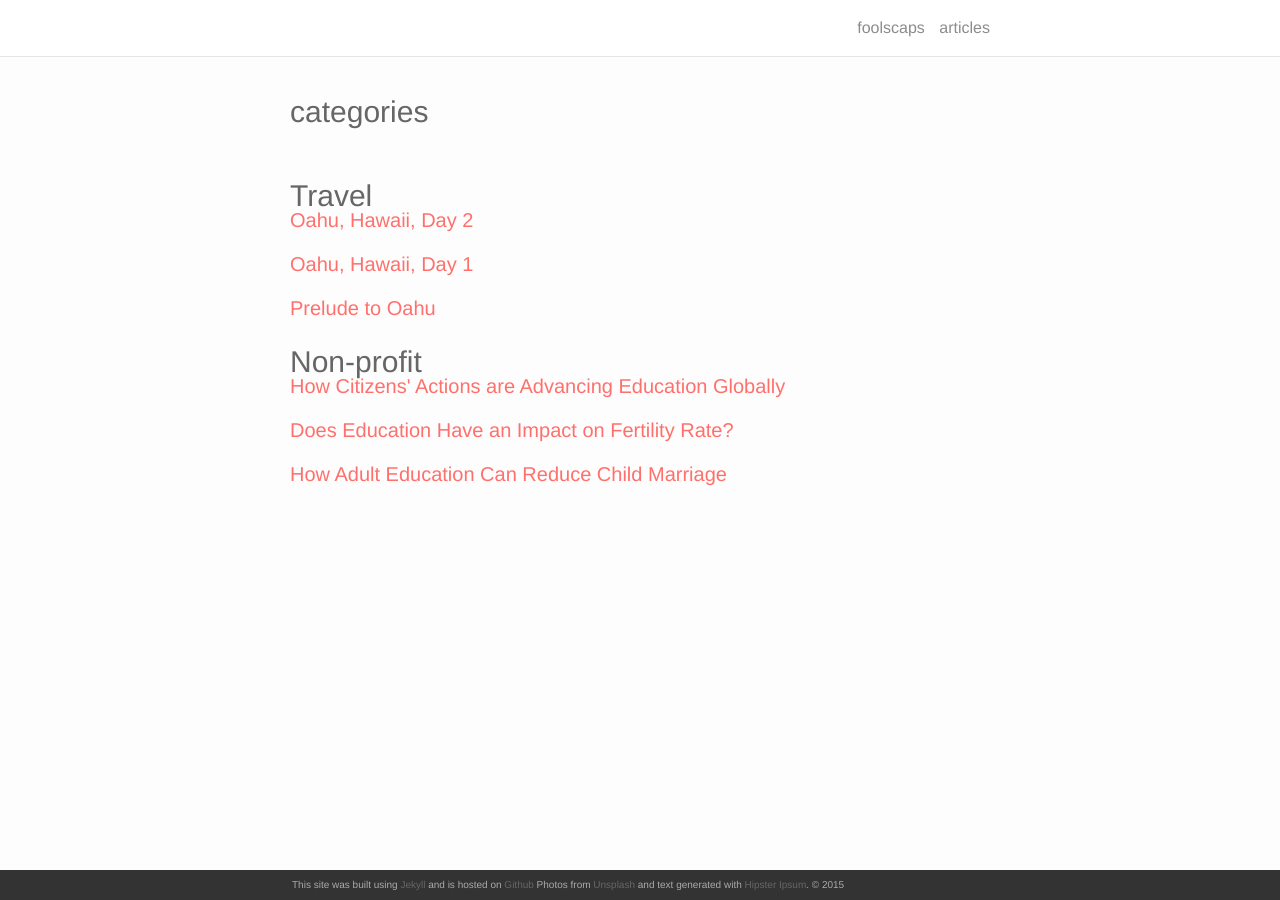
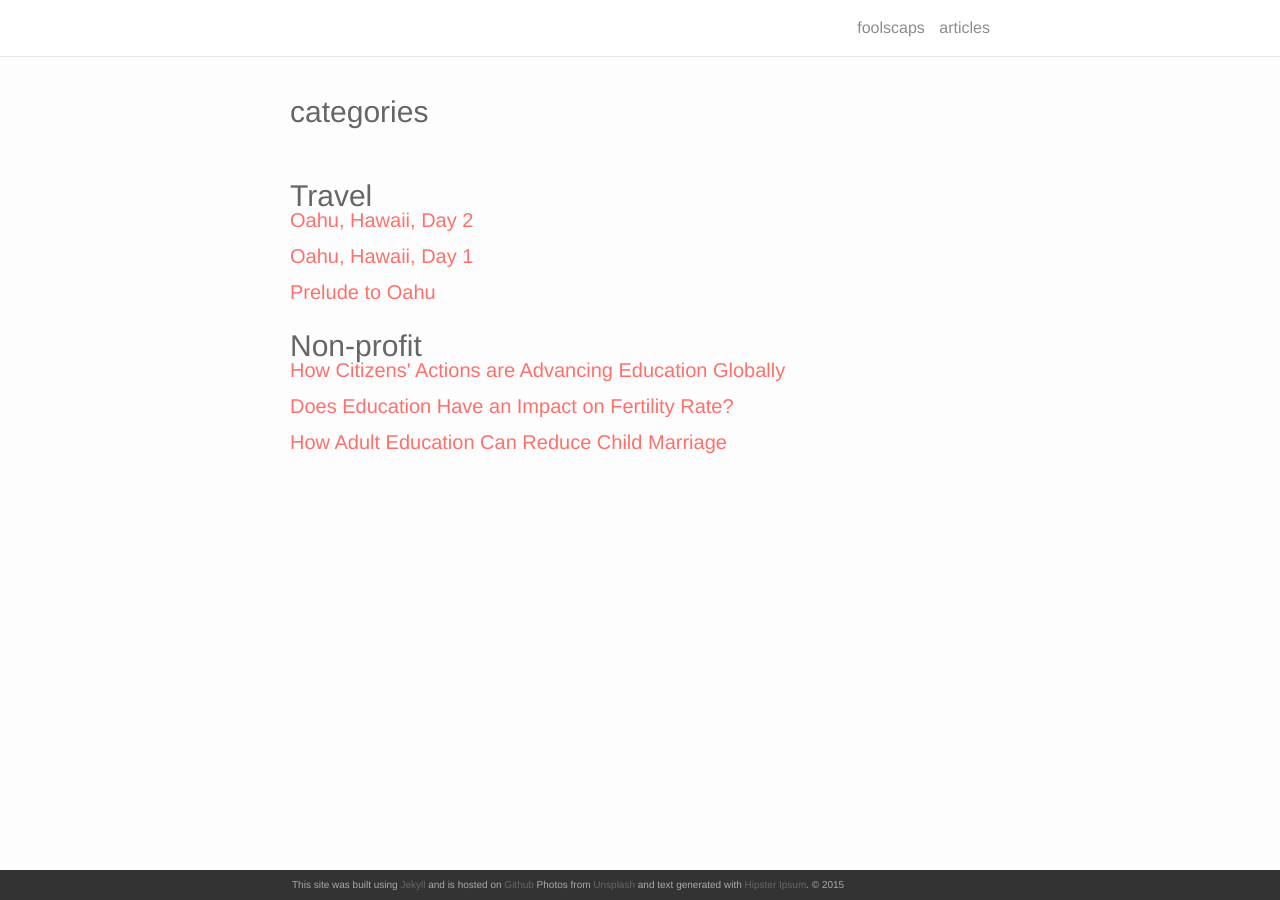
Before and after one commit to foolscaps/foolscaps.github.io, a Jekyll site: the page built from categories.html, in a window 1280 px wide. Built offline with Jekyll 4.4.1, drawn with Linux system fonts in a browser that asks for light colours; nearby versions of some CDN libraries.

Commit message:
Update _layout.scss

```diff
--- a/_sass/_layout.scss
+++ b/_sass/_layout.scss
@@ -171,7 +171,7 @@ font-size: 22px;
     }
 h4 {
 font-size: 20px;
-margin-bottom: $vertical-spacing-unit;
+margin-bottom: 12px;
 @include media-query($on-laptop) {
 font-size: 18px;
         }
```
